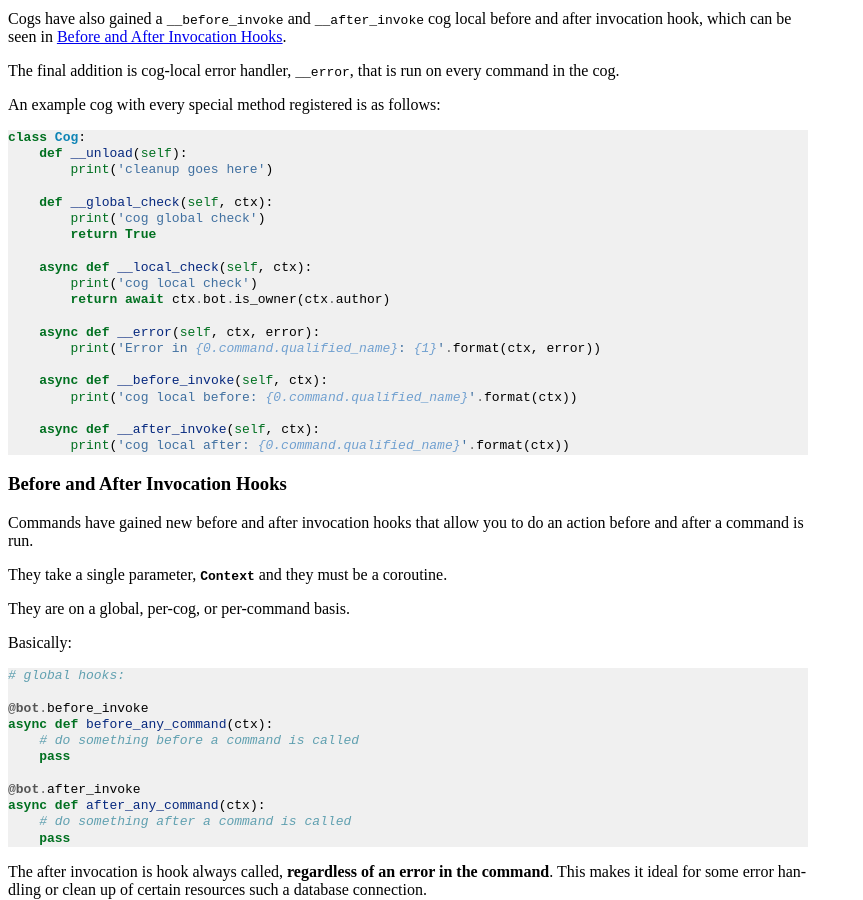
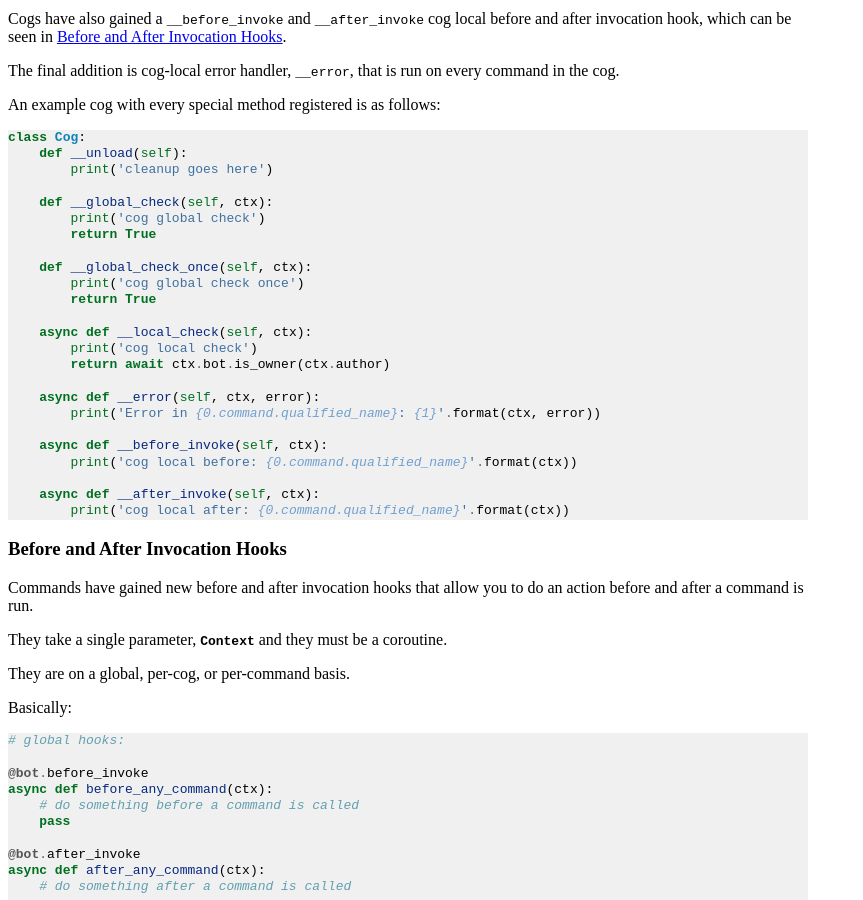
Before and after one commit to spartacus0816/dsbot, a Sphinx documentation site: the page built from docs/migrating.rst, in a window 1280 px wide and 900 px high, scrolled down 13600 px. Shown: the whole window, without its empty margins (0-863 px from the left). Built offline with Sphinx 7.4.7, drawn with Linux system fonts in a browser that asks for light colours.

Commit message:
[commands] Add __global_check_once to list of cog functions.

```diff
--- a/docs/migrating.rst
+++ b/docs/migrating.rst
@@ -937,6 +937,10 @@ An example cog with every special method registered is as follows: ::
             print('cog global check')
             return True
 
+        def __global_check_once(self, ctx):
+            print('cog global check once')
+            return True
+
         async def __local_check(self, ctx):
             print('cog local check')
             return await ctx.bot.is_owner(ctx.author)
```
Also changed, not shown: 1 other file.
